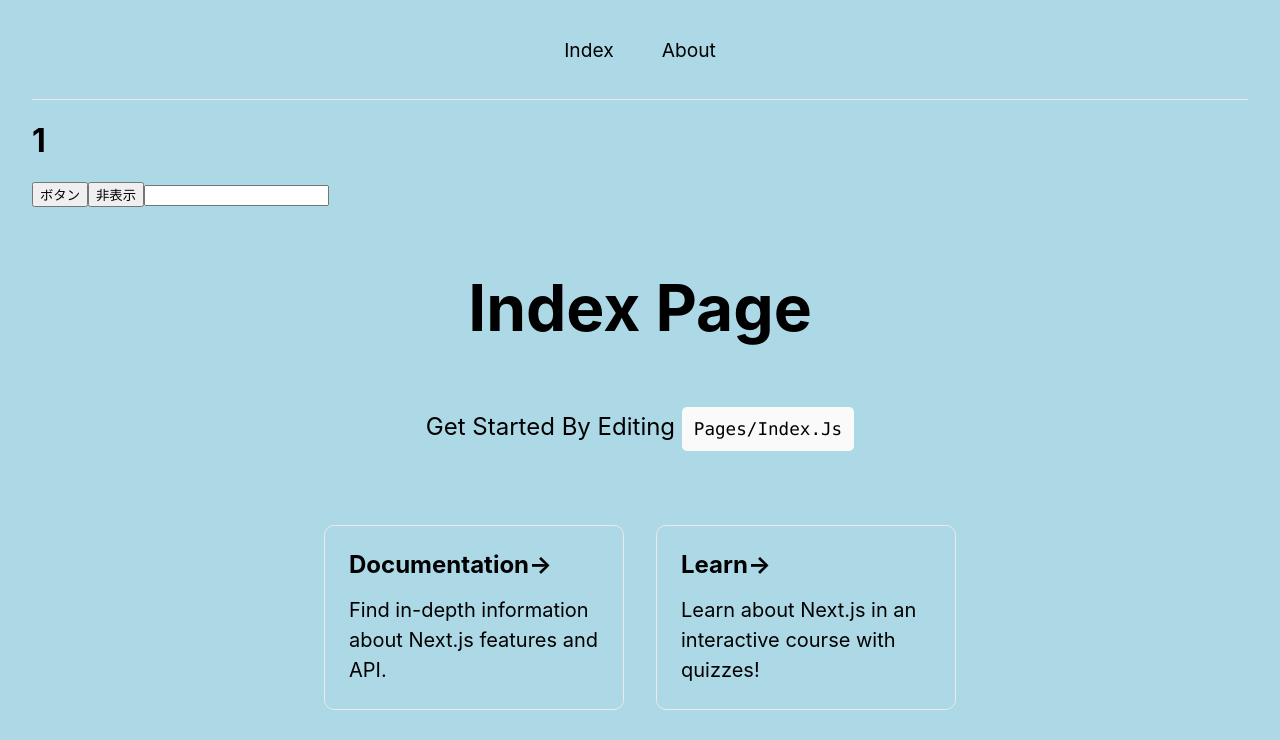
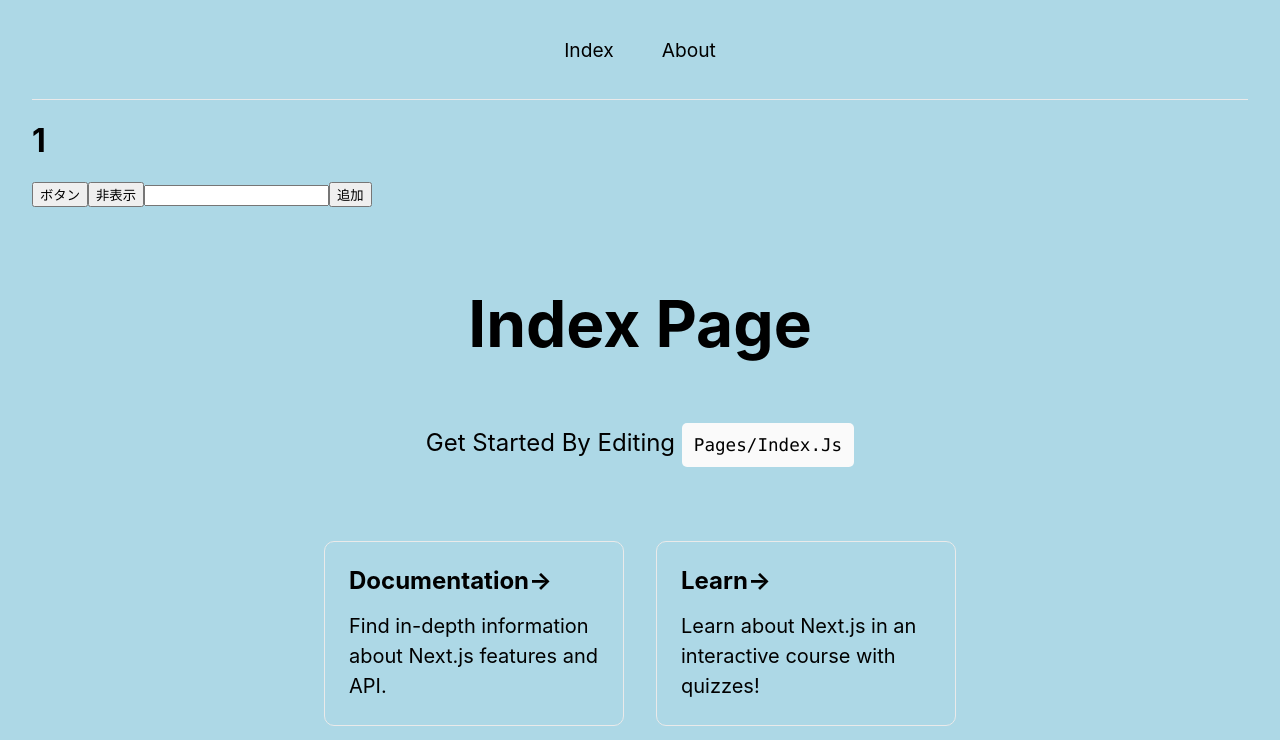
Before and after one commit to shota-hope/study-react, a Next.js app: page / in a window 1280 px wide. Shown: the top 740 px of the page. Built offline with nearby package versions, Linux system fonts and the light colour scheme.

Commit message:
feat: useStateで配列を扱った

```diff
--- a/src/pages/index.jsx
+++ b/src/pages/index.jsx
@@ -9,6 +9,7 @@
   const [count, setCount] = useState(1);
   const [text, setText] = useState("");
   const [isShow, setIsShow] = useState(true);
+  const [array, setArray] = useState([]);
 
   const handleClick = useCallback(() => {
     if (count < 10) {
@@ -36,6 +37,17 @@
     setText(e.target.value.trim());
   }, []);
 
+  const handleAdd = useCallback(() => {
+    setArray((prevArray) => {
+      if (prevArray.some((item) => item === text)) {
+        alert("同じ要素が既に存在します");
+        return prevArray;
+      }
+      const newArray = [...prevArray, text];
+      return newArray;
+    });
+  }, [text]);
+
   return (
     <div className={styles.container}>
       <Head>
@@ -49,6 +61,12 @@
       </button>
       <button onClick={handleDisplay}>{isShow ? "非表示" : "表示"}</button>
       <input type="text" value={text} onChange={handleChange} />
+      <button onClick={handleAdd}>追加</button>
+      <ul>
+        {array.map((item) => {
+          return <li key={item}>{item}</li>;
+        })}
+      </ul>
       <Main page="index" />
       <Footer />
     </div>
```
